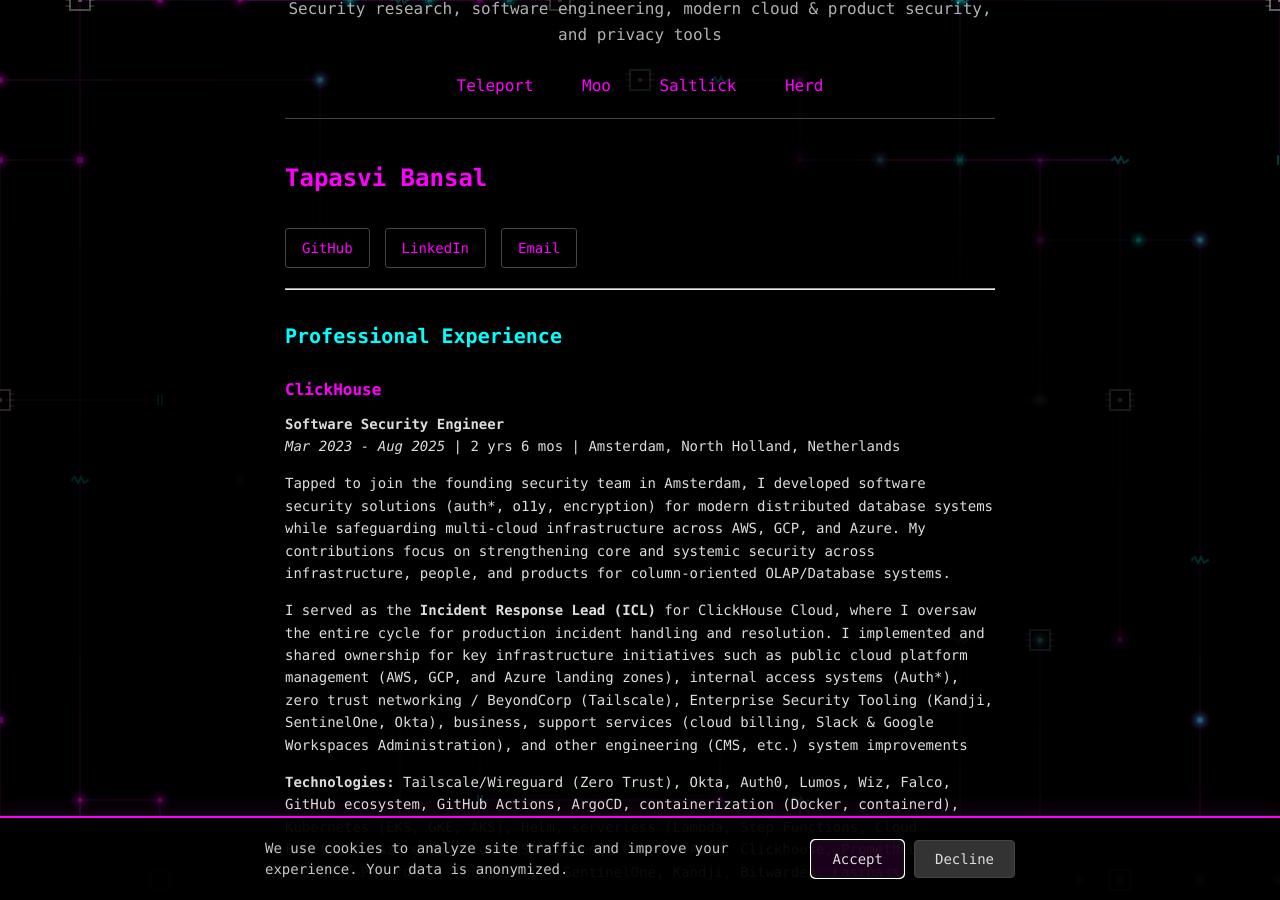
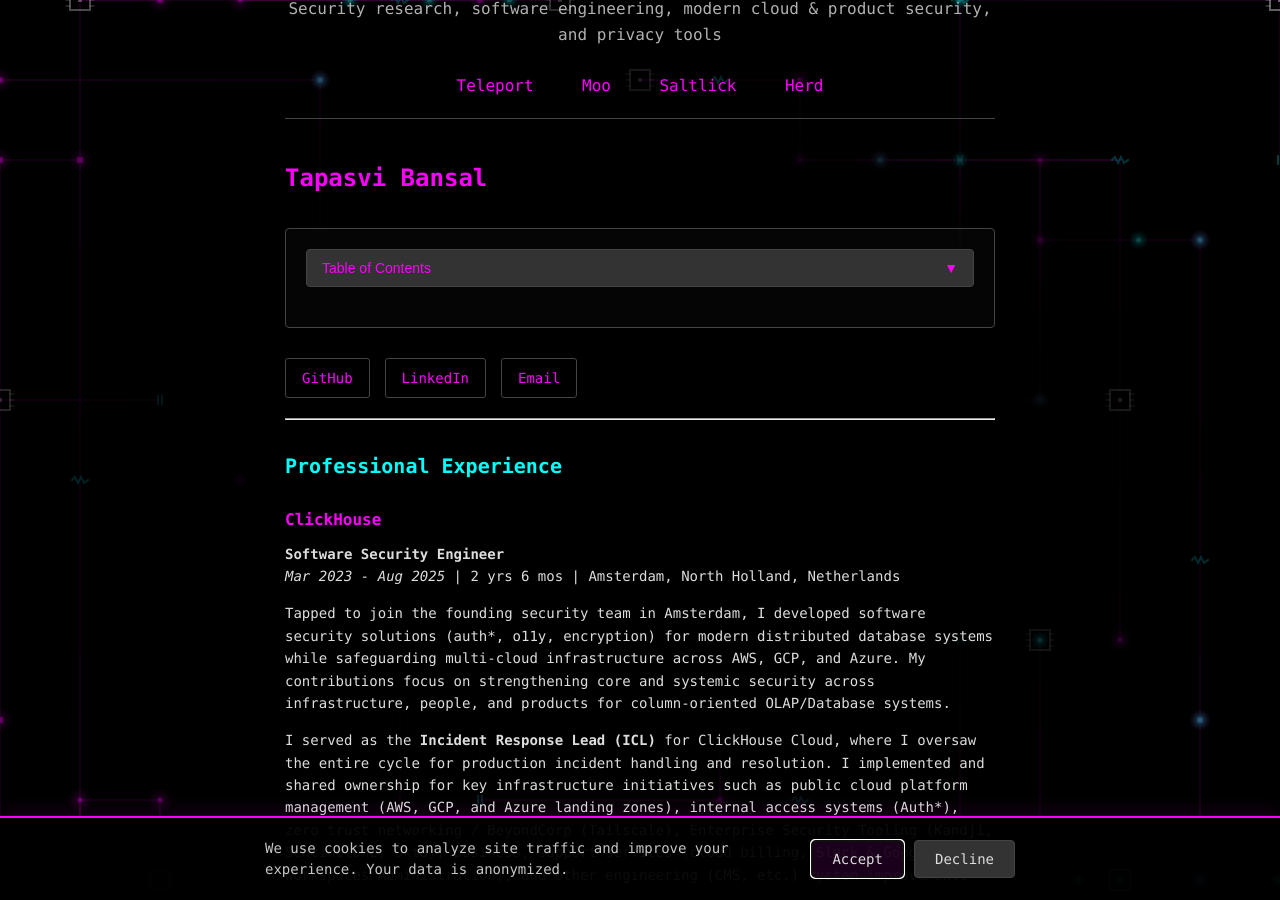
Before and after one commit to tpbansal/thinkingcow, a Jekyll site: the page built from docs/herd/profile_1.md, in a window 1280 px wide and 900 px high, scrolled down 330 px. Built offline with Jekyll 4.4.1, drawn with Linux system fonts in a browser that asks for light colours.

Commit message:
fixing mobile view for toc

```diff
--- a/_layouts/page.html
+++ b/_layouts/page.html
@@ -7,20 +7,22 @@
     <h1>{{ page.title }}</h1>
     {% endif %}
 
+    {% if page.toc == true %}
+    <aside class="toc-container" data-toc-target=".page-content">
+        <button class="toc-toggle">Table of Contents</button>
+        <div class="toc-content">
+            <div class="toc-title">On This Page</div>
+            <!-- TOC will be generated by JavaScript -->
+        </div>
+    </aside>
+    {% endif %}
+
     <div class="page-content">
         {{ content }}
     </div>
 </div>
 
 {% if page.toc == true %}
-<aside class="toc-container" data-toc-target=".page-content">
-    <button class="toc-toggle">Table of Contents</button>
-    <div class="toc-content">
-        <div class="toc-title">On This Page</div>
-        <!-- TOC will be generated by JavaScript -->
-    </div>
-</aside>
-
 <script src="{{ '/assets/js/toc.js' | relative_url }}"></script>
 {% endif %}
 
```
